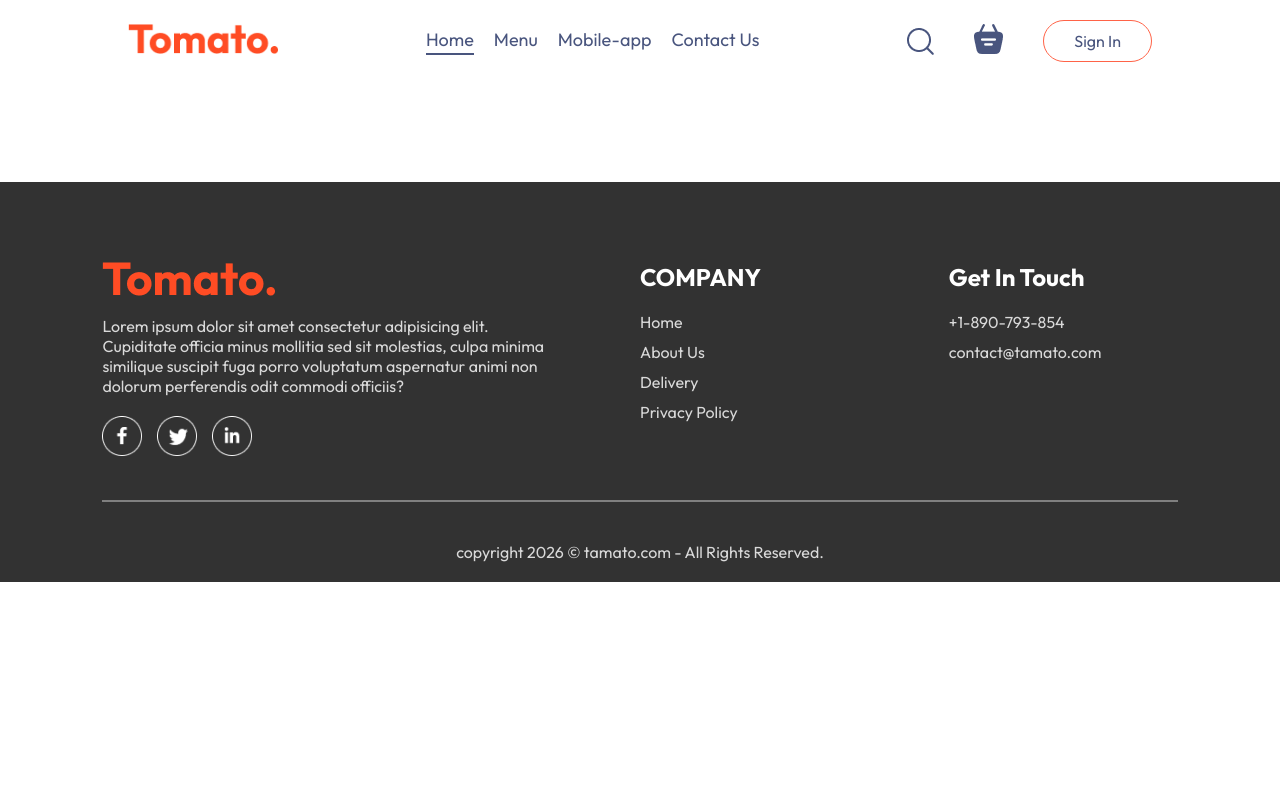
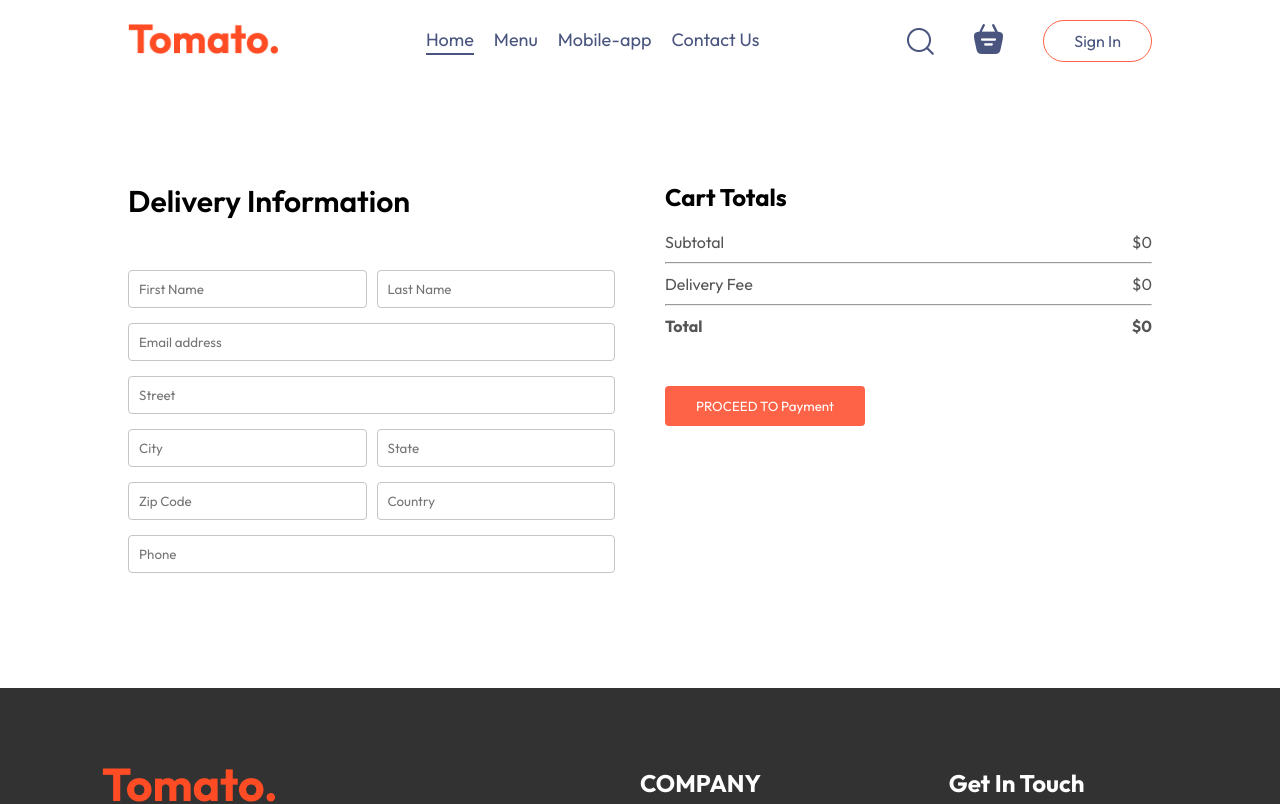
Before and after one commit to Spidy-47/Food-Delivery-WebApp, a React (Vite) app in the folder frontend/: page /order in a window 1280 px wide. Shown: the top 804 px of the page. Built offline with nearby package versions, Linux system fonts and the light colour scheme.

Commit message:
structure placeOrder file with css & frontend development done

```diff
--- a/frontend/src/pages/Cart/Cart.jsx
+++ b/frontend/src/pages/Cart/Cart.jsx
@@ -3,7 +3,8 @@
 import { StoreContext } from "../../context/StoreContext";
 import { useNavigate } from "react-router-dom";
 function Cart() {
-  const { cartItems, food_list, removeFromCart,getTotalCartAmount } = useContext(StoreContext);
+  const { cartItems, food_list, removeFromCart, getTotalCartAmount } =
+    useContext(StoreContext);
 
   const navigate = useNavigate();
   return (
@@ -29,7 +30,9 @@
                   <p>${item.price}</p>
                   <p>{cartItems[item._id]}</p>
                   <p>${item.price * cartItems[item._id]}</p>
-                  <p onClick={()=>removeFromCart(item._id)} className="cross">x</p>
+                  <p onClick={() => removeFromCart(item._id)} className="cross">
+                    x
+                  </p>
                 </div>
                 <hr />
               </div>
@@ -45,18 +48,22 @@
               <p>Subtotal</p>
               <p>${getTotalCartAmount()}</p>
             </div>
-            <hr/>
+            <hr />
             <div className="cart-total-details">
               <p>Delivery Fee</p>
-              <p>${2}</p>
+              <p>${getTotalCartAmount() === 0 ? 0 : 2}</p>
             </div>
-            <hr/>
+            <hr />
             <div className="cart-total-details">
               <b>Total</b>
-              <b>${getTotalCartAmount()+2}</b>
+              <b>
+                ${getTotalCartAmount() === 0 ? 0 : getTotalCartAmount() + 2}
+              </b>
             </div>
           </div>
-          <button onClick={() =>navigate('/order')}>PROCEED TO CHECKOUT</button>
+          <button onClick={() => navigate("/order")}>
+            PROCEED TO CHECKOUT
+          </button>
         </div>
         <div className="cart-promocode">
           <div>
--- a/frontend/src/pages/PlaceOrder/PlaceOrder.css
+++ b/frontend/src/pages/PlaceOrder/PlaceOrder.css
@@ -0,0 +1,41 @@
+.place-order {
+  display: flex;
+  align-items: start;
+  justify-content: space-between;
+  gap: 50px;
+  margin-top: 100px;
+}
+
+.place-order-left {
+  width: 100%;
+  max-width: max(30%, 500px);
+}
+
+.place-order-left .title {
+  font-size: 30px;
+  font-weight: 600;
+  margin-bottom: 50px;
+}
+
+.place-order-left input {
+  margin-bottom: 15px;
+  width: 100%;
+  padding: 10px;
+  border: 1px solid #c5c5c5;
+  border-radius: 4px;
+  outline-color: tomato;
+}
+
+.place-order-left .multi-fields {
+  display: flex;
+  gap: 10px;
+}
+
+.place-order-right {
+  width: 100%;
+  max-width: max(40%, 500px);
+}
+
+.place-order .cart-total button {
+  margin-top: 30px;
+}
--- a/frontend/src/pages/PlaceOrder/PlaceOrder.jsx
+++ b/frontend/src/pages/PlaceOrder/PlaceOrder.jsx
@@ -1,12 +1,56 @@
-import React from 'react'
-import './PlaceOrder.css'
+import React, { useContext } from "react";
+import "./PlaceOrder.css";
+import { StoreContext } from "../../context/StoreContext";
 
 function PlaceOrder() {
+  const { getTotalCartAmount } = useContext(StoreContext);
   return (
-    <div>
+    <form className="place-order">
+      <div className="place-order-left">
+        <p className="title">Delivery Information</p>
+        <div className="multi-fields">
+          <input type="text" placeholder="First Name" />
+          <input type="text" placeholder="Last Name" />
+        </div>
+        <input type="email" placeholder="Email address" />
+        <input type="text" placeholder="Street" />
 
-    </div>
-  )
+        <div className="multi-fields">
+          <input type="text" placeholder="City" />
+          <input type="text" placeholder="State" />
+        </div>
+        <div className="multi-fields">
+          <input type="text" placeholder="Zip Code" />
+          <input type="text" placeholder="Country" />
+        </div>
+        <input type="text" placeholder="Phone" />
+      </div>
+      <div className="place-order-right">
+        <div className="cart-total">
+          <h2>Cart Totals</h2>
+          <div>
+            <div className="cart-total-details">
+              <p>Subtotal</p>
+              <p>${getTotalCartAmount()}</p>
+            </div>
+            <hr />
+            <div className="cart-total-details">
+              <p>Delivery Fee</p>
+              <p>${getTotalCartAmount() === 0 ? 0 : 2}</p>
+            </div>
+            <hr />
+            <div className="cart-total-details">
+              <b>Total</b>
+              <b>
+                ${getTotalCartAmount() === 0 ? 0 : getTotalCartAmount() + 2}
+              </b>
+            </div>
+          </div>
+          <button>PROCEED TO Payment</button>
+        </div>
+      </div>
+    </form>
+  );
 }
 
-export default PlaceOrder
+export default PlaceOrder;
```
